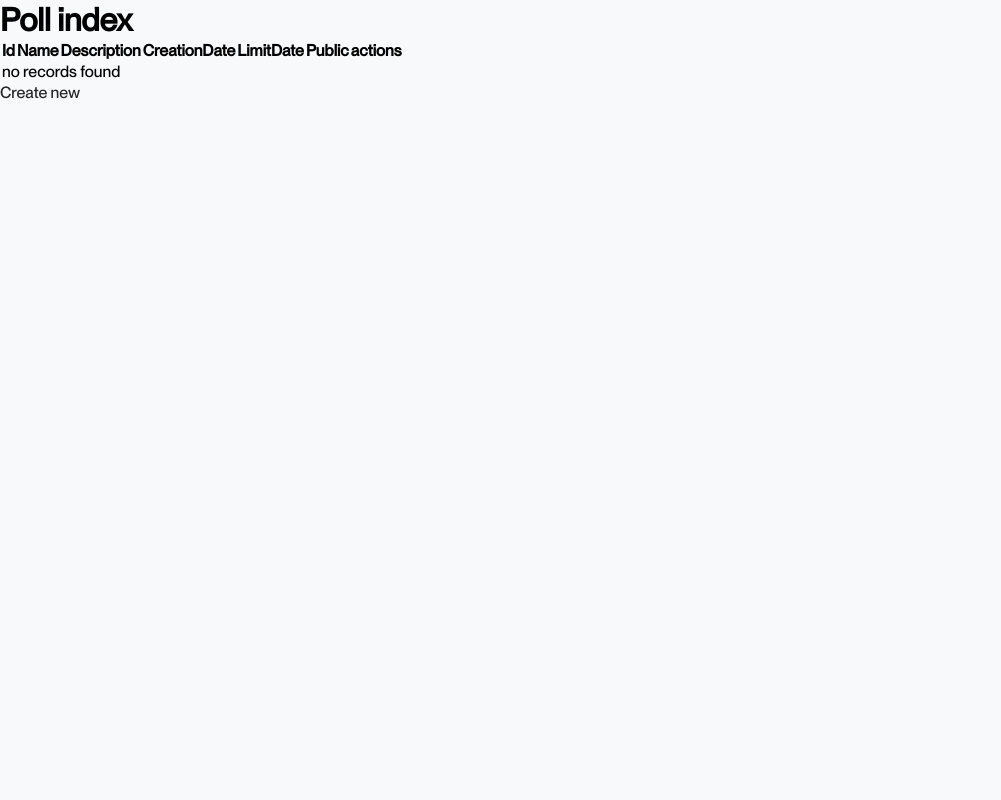
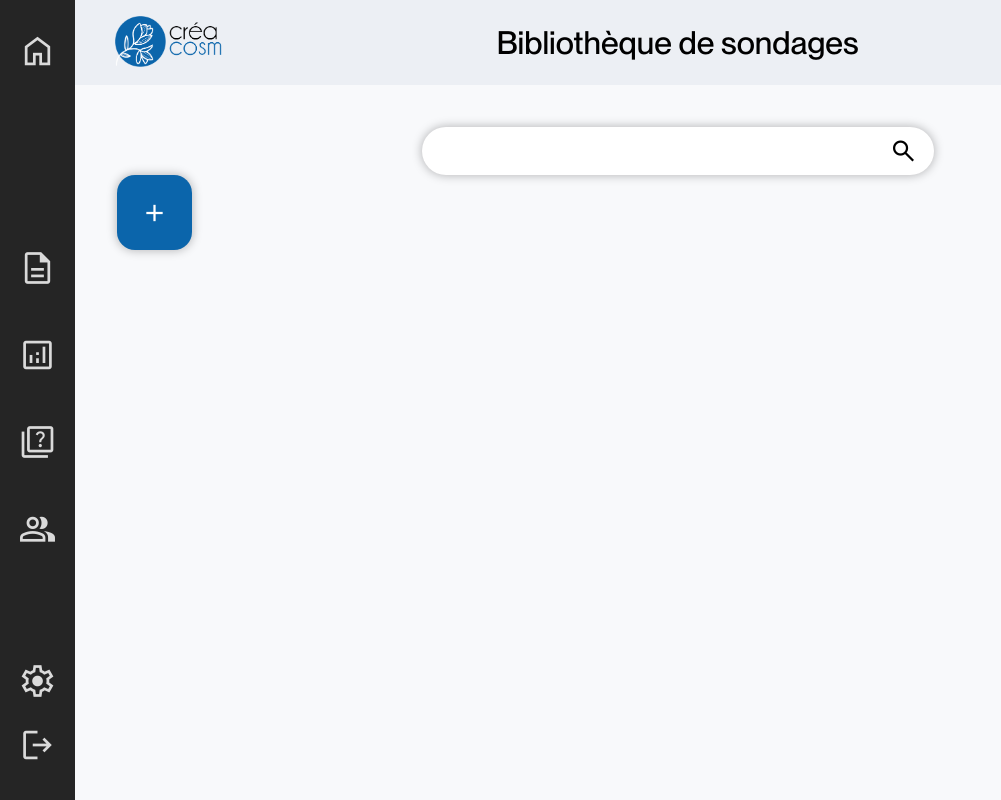
Before and after one commit to LeMustelide/creacosm, a Symfony app: template templates/poll/index.html.twig in a window 1280 px wide. Shown: the whole page, without its empty margins (0-1001 px from the left). Run offline with Twig, Linux system fonts and the light colour scheme; the template is opened without the code that fills it, so the values that code supplies are empty; some libraries are stand-ins or nearby versions.

Commit message:
bibliothèque sondage

```diff
--- a/templates/overlay/_navbar.html.twig
+++ b/templates/overlay/_navbar.html.twig
@@ -3,7 +3,7 @@
 		<span class="icon material-symbols-outlined invert">home</span>
 	</a>
 	<div class="center">
-		<a href="#">
+		<a href="{{path('app_poll_index')}}">
 			<span class="material-symbols-outlined invert">
 				description
 			</span>
--- a/templates/poll/index.html.twig
+++ b/templates/poll/index.html.twig
@@ -1,43 +1,71 @@
 {% extends 'base.html.twig' %}
+{% set title = 'Bibliothèque de sondages' %}
+{% block title %}
+	{{ title }}
+{% endblock %}
+{% block body %}
+    <div class="overlay"></div>
 
-{% block title %}Poll index{% endblock %}
+	{{ include('overlay/_navbar.html.twig') }}
+    {{ include('overlay/_topbar.html.twig') }}
+	<div class="main">
+        <div class="title-tools">
+            <a href="{{path('app_poll_new')}}" class="square-blue-button shadow">
+                <span class="material-symbols-outlined small">
+                    add
+                </span>
+            </a>
+            <div>
+                <div class="search-container">
+                    <input type="text" class="search-bar shadow"></input>
+                    <span class="material-symbols-outlined">
+                        search
+                    </span>
+                </div>
+                <div class="categories-container" style="display: none">
+                    <select class="shadow">
+                        <option value="1">Tous</option>
+                        <option value="2">User 1</option>
+                    </select>
+                    <select class="shadow">
+                        <option value="1">Tous</option>
+                        <option value="2">Écriture</option>
+                    </select>
+                    <div>
+                        <input type="checkbox" id="isPublished" name="isPublished" value="isPublished"> Publié </input>
+                    </div>
+                    <select class="shadow">
+                        <option value="1">Tous</option>
+                        <option value="2">Question à choix multiple</option>
+                        <option value="3">Question à choix unique</option>
+                        <option value="4">Question à réponse ouverte</option>
+                        <option value="5">Question à nombre</option>
+                    </select>
+                </div>
+            </div>
+            <div class="sort-container" style="display: none">
+                <select class="shadow">
+                    <option value="1">Trier par</option>
+                    <option value="2">Date de création</option>
+                    <option value="3">Date de modification</option>
+                    <option value="4">Date de publication</option>
+                </select>
+                <select class="shadow">
+                    <option value="1">Croissant</option>
+                    <option value="2">Décroissant</option>
+                </select>
+            </div>
+        </div>
+        <div class="card-container">
+            {% for poll in polls %}
+            <a href="{{ path('app_question_mcq_multiple_edit', {'id': poll.id}) }}">
+                <div class="card shadow background-color-gray">
+                    <div class="card-title">{{ poll.name }}</div>
+                    <div class="card-description">{{ poll.description }}</div>
+                </div>
+            </a>
+            {% endfor %}
+        </div>
+    </div>
 
-{% block body %}
-    <h1>Poll index</h1>
-
-    <table class="table">
-        <thead>
-            <tr>
-                <th>Id</th>
-                <th>Name</th>
-                <th>Description</th>
-                <th>CreationDate</th>
-                <th>LimitDate</th>
-                <th>Public</th>
-                <th>actions</th>
-            </tr>
-        </thead>
-        <tbody>
-        {% for poll in polls %}
-            <tr>
-                <td>{{ poll.id }}</td>
-                <td>{{ poll.name }}</td>
-                <td>{{ poll.description }}</td>
-                <td>{{ poll.creationDate ? poll.creationDate|date('Y-m-d H:i:s') : '' }}</td>
-                <td>{{ poll.limitDate ? poll.limitDate|date('Y-m-d H:i:s') : '' }}</td>
-                <td>{{ poll.public ? 'Yes' : 'No' }}</td>
-                <td>
-                    <a href="{{ path('app_poll_show', {'id': poll.id}) }}">show</a>
-                    <a href="{{ path('app_poll_edit', {'id': poll.id}) }}">edit</a>
-                </td>
-            </tr>
-        {% else %}
-            <tr>
-                <td colspan="7">no records found</td>
-            </tr>
-        {% endfor %}
-        </tbody>
-    </table>
-
-    <a href="{{ path('app_poll_new') }}">Create new</a>
 {% endblock %}
```
